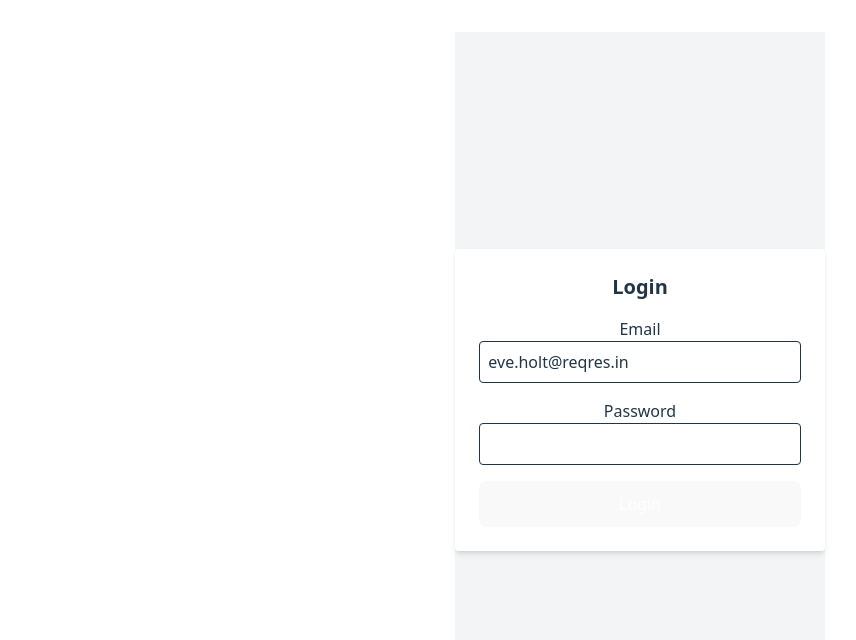
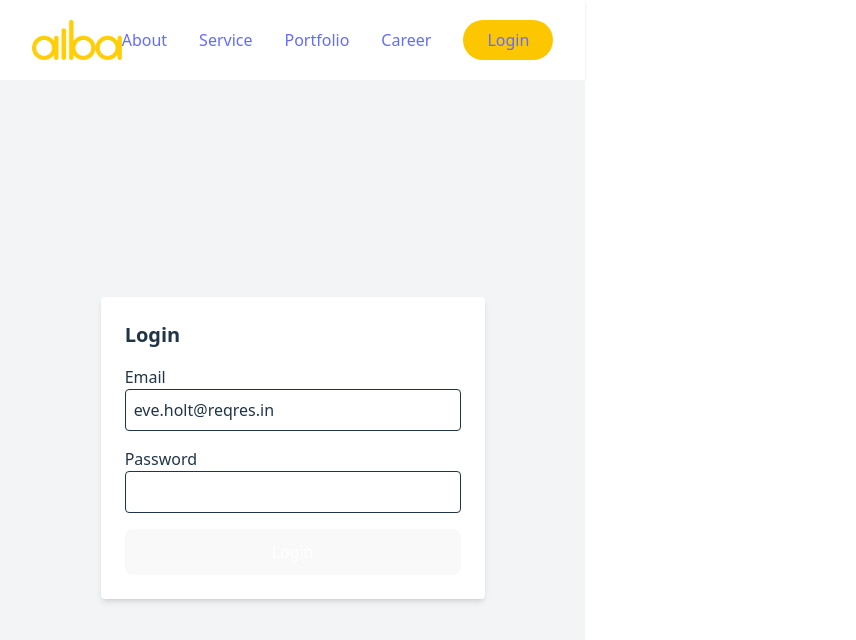
Before and after one commit to leonard800/albatech-test, a React (Vite) app: page /login in a window 1280 px wide. Shown: the top 640 px of the page, without its empty margins (0-856 px from the left). Built offline with nearby package versions, Linux system fonts and the light colour scheme.

Commit message:
fix: temporary profile page

```diff
--- a/src/App.tsx
+++ b/src/App.tsx
@@ -1,14 +1,18 @@
 import { BrowserRouter, Routes, Route } from 'react-router-dom';
+import Layout from './components/Layout';
+import Home from './pages/Homepage';
+import Profile from './pages/Profile';
 import Login from './pages/Login';
-import './App.css';
 
 function App() {
   return (
     <BrowserRouter>
       <Routes>
-        <Route path="/" element={<h1>Home</h1>} />
-        <Route path="/profile" element={<h1>Profile</h1>} />
-        <Route path="/login" element={<Login />} />
+        <Route path="/" element={<Layout />}>
+          <Route index element={<Home />} />
+          <Route path="login" element={<Login />} />
+          <Route path="profile" element={<Profile />} />
+        </Route>
       </Routes>
     </BrowserRouter>
   );
--- a/src/components/Layout.tsx
+++ b/src/components/Layout.tsx
@@ -1,15 +1,10 @@
-import { Outlet, Link } from 'react-router-dom';
+import Navbar from './Navbar';
+import { Outlet } from 'react-router-dom';
 
 export default function Layout() {
   return (
-    <div className="min-h-screen flex flex-col">
-      <nav className="bg-white shadow p-4 flex justify-between">
-        <div className="text-yellow-500 font-bold text-lg">alba</div>
-        <div className="space-x-4">
-          <Link to="/" className="text-blue-600">Home</Link>
-          <Link to="/login" className="bg-yellow-400 px-3 py-1 rounded text-white hover:bg-yellow-500">Login</Link>
-        </div>
-      </nav>
+    <div className="flex flex-col min-h-screen">
+      <Navbar />
       <main className="flex-grow">
         <Outlet />
       </main>
--- a/src/components/Navbar.tsx
+++ b/src/components/Navbar.tsx
@@ -1,25 +1,25 @@
 "use client";
-import React from "react";
+import { Link } from "react-router-dom";
 
-export default function Navbar () {
+export default function Navbar() {
   return (
-        <nav className="flex items-center justify-between h-screen w-full px-8 bg-white">
+    <nav className="flex items-center justify-between h-20 w-full px-8 bg-white shadow">
       <div className="flex items-center">
         <img src="/logo.png" alt="Alba Logo" className="h-10 w-auto" />
       </div>
 
       <div className="flex items-center space-x-8">
-                <a href="#about" className="text-black font-semibold hover:text-yellow-400">About</a>
-                <a href="#service" className="text-black font-semibold hover:text-yellow-400">Service</a>
-                <a href="#portfolio" className="text-black font-semibold hover:text-yellow-400">Portfolio</a>
-                <a href="#career" className="text-black font-semibold hover:text-yellow-400">Career</a>
-                <a
-                href="#contact"
+        <Link to="/" className="text-black font-semibold hover:text-yellow-400">About</Link>
+        <Link to="/" className="text-black font-semibold hover:text-yellow-400">Service</Link>
+        <Link to="/" className="text-black font-semibold hover:text-yellow-400">Portfolio</Link>
+        <Link to="/" className="text-black font-semibold hover:text-yellow-400">Career</Link>
+        <Link
+          to="/login"
           className="bg-yellow-400 hover:bg-yellow-500 text-black font-bold py-2 px-6 rounded-full transition duration-300"
         >
           Login
-                </a>
+        </Link>
       </div>
     </nav>
-    )
+  );
 }
--- a/src/pages/Homepage.tsx
+++ b/src/pages/Homepage.tsx
@@ -0,0 +1,7 @@
+export default function Home() {
+  return (
+    <div className="text-center mt-10">
+      <h1 className="text-2xl font-bold">Welcome to the Homepage</h1>
+    </div>
+  );
+}
--- a/src/pages/Profile.tsx
+++ b/src/pages/Profile.tsx
@@ -0,0 +1,19 @@
+import { useLocation, useNavigate } from 'react-router-dom';
+import { useEffect } from 'react';
+
+export default function Profile() {
+  const location = useLocation();
+  const navigate = useNavigate();
+  const token = location.state?.token;
+
+  useEffect(() => {
+    if (!token) navigate('/login');
+  }, [token, navigate]);
+
+  return (
+    <div className="p-4">
+      <h1 className="text-xl font-bold">Profile</h1>
+      <p className="mt-2">Token: <code>{token}</code></p>
+    </div>
+  );
+}
```
Lines whose indentation alone changed are shown as unchanged.
